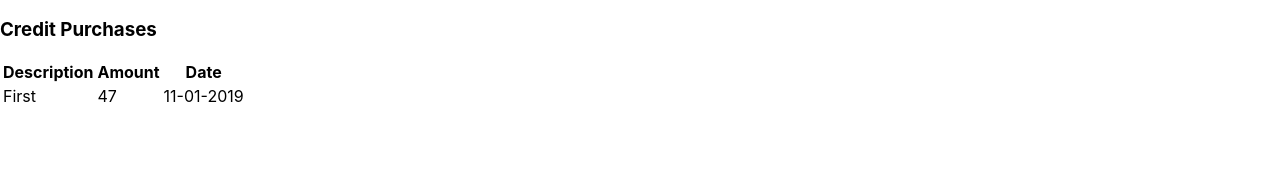
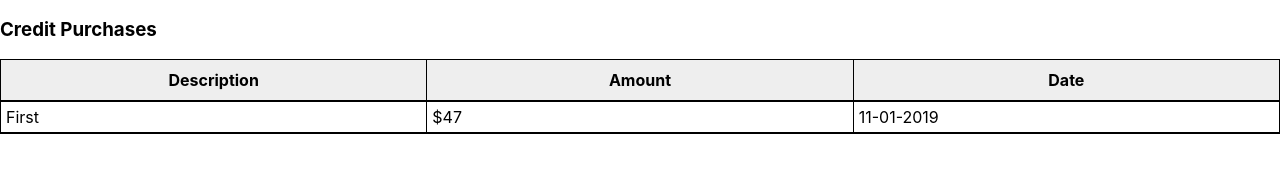
Before and after one commit to EdMaxPrime/react-routing-bank, a React (Create React App) app: page /credits in a window 1280 px wide. Shown: the part 543-716 px from the top of the page. Built offline with nearby package versions, Linux system fonts and the light colour scheme.

Commit message:
separated table into its own component

```diff
--- a/src/components/CreditPage.js
+++ b/src/components/CreditPage.js
@@ -1,6 +1,7 @@
 import React, {Component} from 'react';
 import AccountBalance from './AccountBalance';
 import PurchaseForm from './PurchaseForm';
+import Table from './Table';
 import {Link} from 'react-router-dom';
 
 class CreditPage extends Component {
@@ -87,12 +88,6 @@ class CreditPage extends Component {
     }
 
     render() {
-        console.log(this.state.purchases);
-
-        var results = this.state.purchases.map( (e) => {
-            return (<tr key={e.id}><td>{e.description}</td> <td>{e.amount}</td> <td>{e.date}</td></tr>)
-        });
-
         return (
             <div>
             <img src="https://letstalkpayments.com/wp-content/uploads/2016/04/Bank.png" alt="bank"/>
@@ -104,18 +99,7 @@ class CreditPage extends Component {
             <PurchaseForm title="New Credit" setDescription={this.setDescription} setAmount={this.setAmount} handleForm={this.handleNewCredit}></PurchaseForm>
 
             <h3>Credit Purchases</h3>
-            <table>
-                <thead>
-                    <tr>
-                        <th>Description</th>
-                        <th>Amount</th>
-                        <th>Date</th>
-                    </tr>
-                </thead>
-                <tbody>
-                    {results}
-                </tbody>
-            </table>
+            <Table rows={this.state.purchases} />
             </div>
         );
     }
--- /dev/null
+++ b/src/components/Table.css
@@ -0,0 +1,28 @@
+/* Give the cells a border */
+table, tr, td, th {
+	border: 1px solid black;
+	border-collapse: collapse;
+}
+
+/* Make the table stretch the full width of the page */
+table {
+	width: 100%;
+	table-layout: fixed;
+}
+
+/* Highlight the row of column names */
+thead {
+	background-color: #eee;
+}
+
+tr {
+	border-bottom-width: 2px;
+}
+
+th {
+	padding: 10px;
+}
+
+td {
+	padding: 5px;
+}
--- /dev/null
+++ b/src/components/Table.js
@@ -0,0 +1,25 @@
+import React from "react";
+import "./Table.css";
+
+function Table(props) {
+	var rows = props.rows.map( (e) => {
+        return (<tr key={e.id}><td>{e.description}</td> <td>${e.amount}</td> <td>{e.date}</td></tr>)
+    });
+	return (
+		<table>
+            <thead>
+                <tr>
+                    <th>Description</th>
+                    <th>Amount</th>
+                    <th>Date</th>
+                </tr>
+            </thead>
+            <tbody>
+                {rows}
+            </tbody>
+        </table>
+	);
+}
+
+
+export default Table;
```
